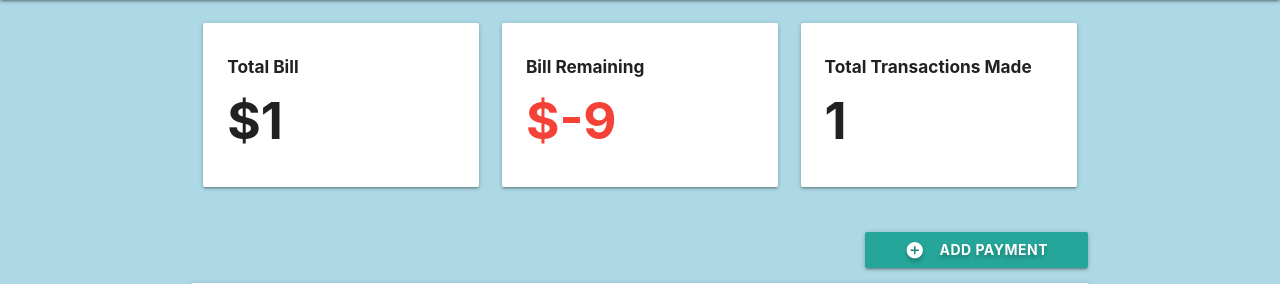
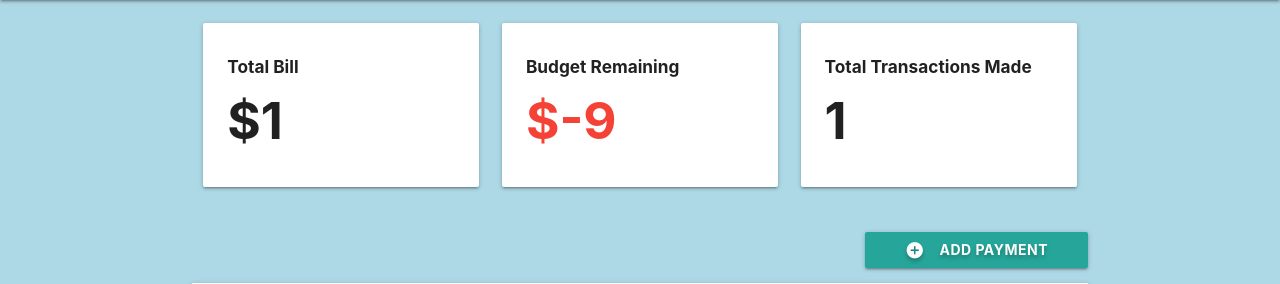
Before and after one commit to skurale98/budgetapp, a Django app: a page that uses budget/templates/budget/project-detail.html in a window 1280 px wide. Shown: the part 64-348 px from the top of the page. Run offline with Django 3.2, Linux system fonts and the light colour scheme; tables that the repository leaves empty hold one stand-in row (values such as "Sample post").

Commit message:
Update project-detail.html

```diff
--- a/budget/templates/budget/project-detail.html
+++ b/budget/templates/budget/project-detail.html
@@ -15,7 +15,7 @@
 
       <div class="col s12 m6 l4">
         <div class="card-panel">
-          <h6 class="bold">Bill Remaining</h6>
+          <h6 class="bold">Budget Remaining</h6>
           {% if project.budget_left > 0 %}
             <h1 class="bold green-text">${{ project.budget_left }}</h1>
           {% elif project.budget_left == 0 %}
```
